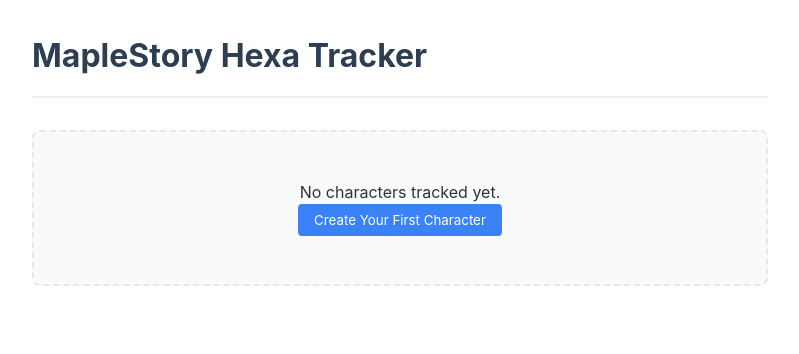
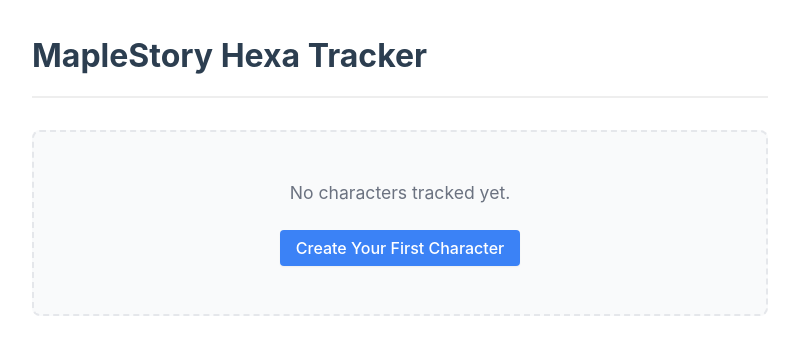
Before and after one commit to luminousvilax/Kao, a React (Vite) app: page / in a window 1280 px wide. Shown: the top 354 px of the page, without its empty margins (240-1039 px from the left). Built offline with nearby package versions, Linux system fonts and the light colour scheme.

Commit message:
feat: enhance add button with icon and update styles for empty state and buttons

```diff
--- a/src/components/CharacterList.css
+++ b/src/components/CharacterList.css
@@ -118,3 +118,49 @@
   border-radius: 8px;
   border: 2px dashed #e5e7eb;
 }
+
+.empty-state p {
+  color: #6b7280;
+  margin-bottom: 1.5rem;
+  font-size: 1.1rem;
+}
+
+/* Button Styles */
+.btn-small,
+.btn-primary {
+  display: inline-flex;
+  align-items: center;
+  justify-content: center;
+  gap: 0.5rem;
+  background-color: #3b82f6;
+  color: white;
+  border: none;
+  border-radius: 6px;
+  font-weight: 500;
+  cursor: pointer;
+  transition: all 0.2s ease;
+  box-shadow: 0 1px 2px rgba(0, 0, 0, 0.05);
+}
+
+.btn-small {
+  padding: 0.5rem 1rem;
+  font-size: 0.875rem;
+}
+
+.btn-primary {
+  padding: 0.75rem 1.5rem;
+  font-size: 1rem;
+}
+
+.btn-small:hover,
+.btn-primary:hover {
+  background-color: #2563eb;
+  transform: translateY(-1px);
+  box-shadow: 0 4px 6px -1px rgba(59, 130, 246, 0.5);
+}
+
+.btn-small:active,
+.btn-primary:active {
+  transform: translateY(0);
+  box-shadow: 0 1px 2px rgba(0, 0, 0, 0.05);
+}
--- a/src/components/CharacterList.jsx
+++ b/src/components/CharacterList.jsx
@@ -71,7 +71,13 @@ export function CharacterList({ characters, characterOrder, activeId, onSelect,
           <h2>Your Characters</h2>
           {isReordering && <span className="reorder-hint">Drag to reorder</span>}
         </div>
-        <button onClick={onAdd} className="btn-small">+ Add New</button>
+        <button onClick={onAdd} className="btn-small">
+          <svg width="20" height="20" viewBox="0 0 24 24" fill="none" stroke="currentColor" strokeWidth="2" strokeLinecap="round" strokeLinejoin="round">
+            <line x1="12" y1="5" x2="12" y2="19"></line>
+            <line x1="5" y1="12" x2="19" y2="12"></line>
+          </svg>
+          Add New
+        </button>
       </header>
 
       <div className="character-cards">
```
